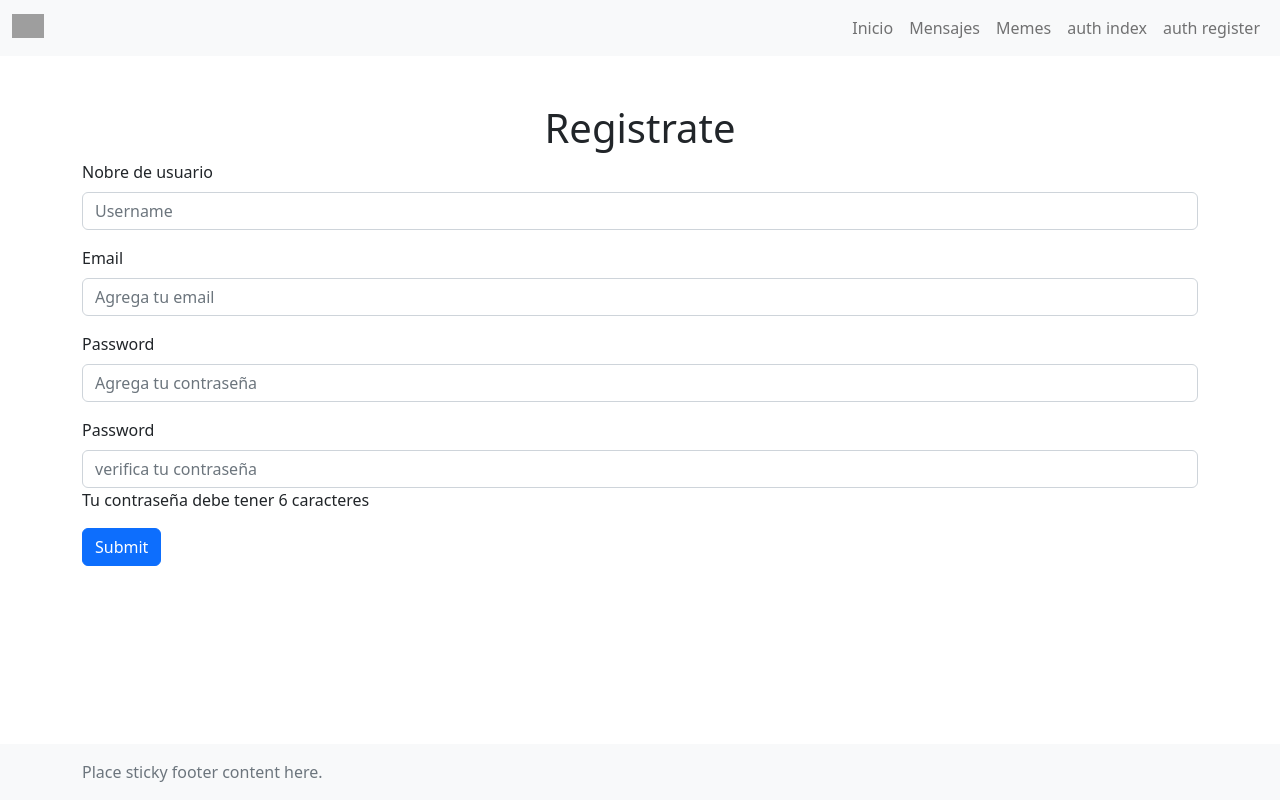
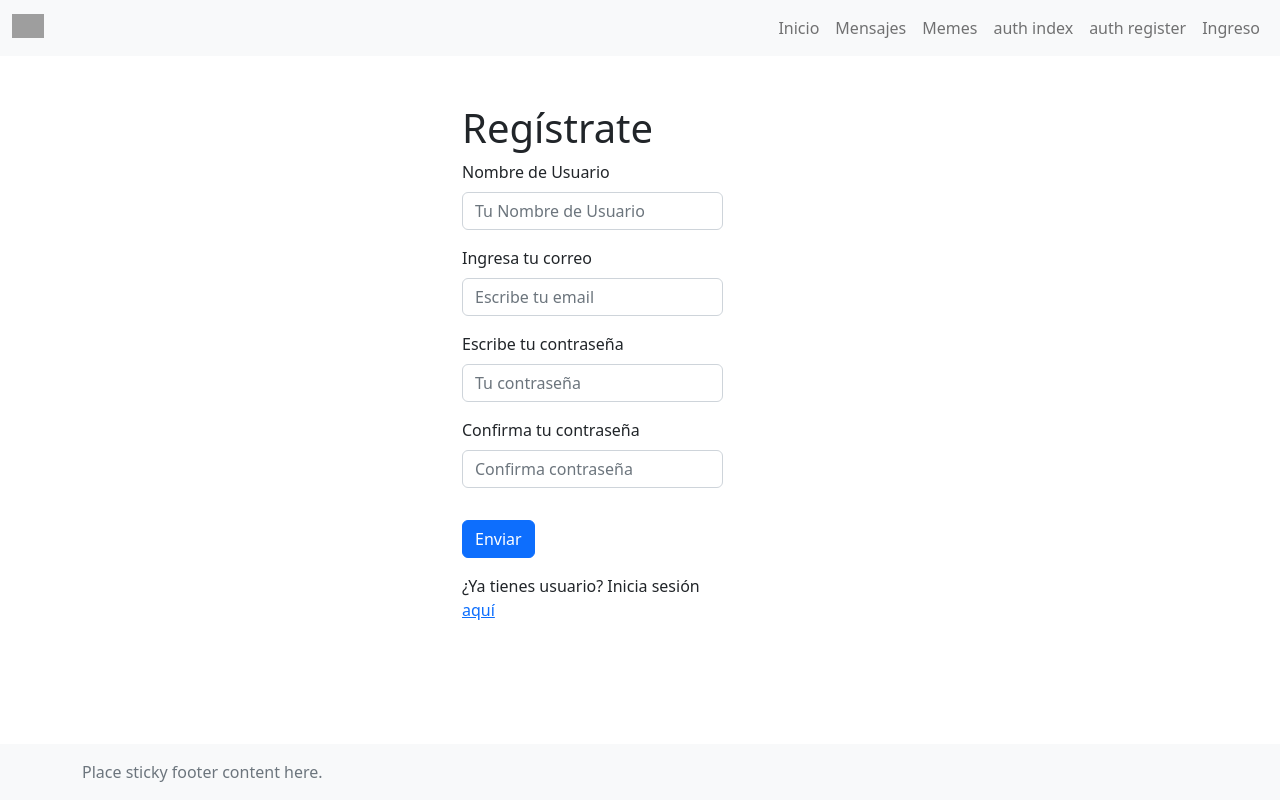
Before and after one commit to Nicomuga/flask_bootstrap, a Flask app: page /auth/register in a window 1280 px wide. Run offline with Flask 2, Linux system fonts and the light colour scheme; grey boxes are pictures that could not be loaded.

Commit message:
login y logout

```diff
--- a/app/__init__.py
+++ b/app/__init__.py
@@ -10,6 +10,7 @@ def create_app(config_class=Config):
     db.init_app(app)
     migrate.init_app(app,db)
     login_manager.init_app(app)
+
 
     # Register blueprints here
     # main blueprint
--- a/app/auth/routes.py
+++ b/app/auth/routes.py
@@ -1,8 +1,8 @@
 from app.auth import bp
 from flask import Flask, render_template, request, flash, redirect, url_for
-from flask_login import login_user
+from flask_login import login_user,logout_user, login_required
 from app.models.user import User
-from app.extensions import db, migrate
+from app.extensions import db
 
 @bp.route('/')
 def index():
@@ -25,9 +25,10 @@ def register():
         elif not password == password_confirm:
             flash('Las contrase;as no coinciden')
         else:
-            user = User(email = email , username = username,password_hash= password)
+            user = User(email = email , username = username,password = password)
             db.session.add(user)
             db.session.commit()
+            flash('usuario creado correctamente')
             return redirect(url_for('auth.index'))
     return render_template('auth/register.html')
 
@@ -36,7 +37,7 @@ def login():
     if request.method == 'POST':
         email = request.form['email']
         password = request.form['password']
-        remember = request.form['remember_me']
+        remember = request.form.get('remember_me')
         if not email:
                 flash('El correo es requerido')
         elif not password:
@@ -47,10 +48,20 @@ def login():
             if user and user.verify_password(password):
                 login_user(user, remember)
                 next = request.args.get('next')
-                if next is None:
-                    next = url_for(main.index)
+                if next is None or not next.startswith('/'):
+                    next = url_for('main.index')
+                flash(f'Bienvenido {user.username}')
                 return redirect(next)
             flash('usuario o password incorrecto')
+    return render_template('auth/login.html')
 
+@bp.route('logout')
+@login_required
+def logout():
+    logout_user()
+    flash('Sesión cerrada')
+    return redirect('/auth/login')
 
-    return render_template('auth/login.html')
+@bp.app_errorhandler(404)
+def page_not_found(error):
+        return render_template('page_not_found.html'), 404
--- a/app/main/routes.py
+++ b/app/main/routes.py
@@ -5,3 +5,8 @@ from flask import render_template
 @bp.route('/')
 def index():
     return render_template('index.html')
+
+@bp.app_errorhandler(404)
+def page_not_found(error):
+    print(error)
+    return render_template('page_not_found.html'), 404
--- a/app/models/user.py
+++ b/app/models/user.py
@@ -22,5 +22,5 @@ class User(UserMixin, db.Model):
     return check_password_hash(self.password_hash, password)
 
 @login_manager.user_loader
-def load_user(index):
+def load_user(id):
   return User.query.get(int(id))
--- a/app/templates/auth/register.html
+++ b/app/templates/auth/register.html
@@ -3,33 +3,39 @@
 {% block title %} User page {% endblock %}
 
 {% block body %}
-  <h1 class="text-center" >Registrate</h1>
-    <form method="post">
+<div class="row">
+    <div class="col-md-3 offset-md-4">
+        <h1>Regístrate</h1>
+
+        <form class="mb-3" method="post">
             <div class="mb-3">
-            <label for="username" class="form-label">Nobre de usuario</label>
-            <input type="text" name="username" id="username"
-            placeholder="Username"
-            value="{{ request.form['username'] }}" class="form-control"></input>
+                <label for="username" class="form-label">Nombre de Usuario</label>
+                <input type="text" name="username" id="username" placeholder="Tu Nombre de Usuario "
+                    value="{{ request.form['username'] }}" class="form-control">
             </div>
 
             <div class="mb-3">
-            <label for="email" class="form-label">Email</label>
-            <input type="text" name="email" id="email" placeholder="Agrega tu email"
-            value="{{ request.form['email'] }}" class="form-control"></input>
+                <label for="email" class="form-label"> Ingresa tu correo</label>
+                <input type="text" name="email" id="email" placeholder="Escribe tu email"
+                    value="{{ request.form['email'] }}" class="form-control">
             </div>
 
             <div class="mb-3">
-            <label for="password" class="form-label">Password</label>
-            <input type="password" name="password" id="password" placeholder="Agrega tu contraseña"
-            value="{{ request.form['password'] }}" class="form-control"></input>
+                <label for="password" class="form-label">Escribe tu contraseña</label>
+                <input type="password" name="password" id="password" placeholder="Tu contraseña"
+                    value="{{ request.form['password'] }}" class="form-control">
             </div>
 
             <div class="mb-3">
-            <label for="password_confirm" class="form-label">Password</label>
-            <input type="password" name="password_confirm" id="password_confirm" placeholder="verifica tu contraseña"
-            value="{{ request.form['password_confirm'] }}" class="form-control">Tu contraseña debe tener 6 caracteres</input>
+                <label for="password_confirm" class="form-label">Confirma tu contraseña</label>
+                <input type="password" name="password_confirm" id="password_confirm" placeholder="Confirma contraseña"
+                    value="{{ request.form['password_confirm'] }}" class="form-control">
             </div>
 
-        <button type="submit" class="btn btn-primary">Submit</button>
+            <button type="submit" class="btn btn-primary mt-3">Enviar</button>
         </form>
+        ¿Ya tienes usuario? Inicia sesión <a href="{{ url_for('auth.login') }}">aquí</a>
+    </div>
+</div>
+
 {% endblock %}
--- a/app/templates/includes/navbar.html
+++ b/app/templates/includes/navbar.html
@@ -25,6 +25,13 @@
         <li class="nav-item">
           <a href="{{url_for('auth.register')}}" class="nav-link">auth register</a>
         </li>
+        <li class="nav-item">
+          {% if current_user.is_authenticated %}
+          <a class="nav-link" aria-current="page" href="{{ url_for('auth.logout') }}">Salir</a>
+          {% else %}
+          <a class="nav-link" aria-current="page" href="{{ url_for('auth.login') }}">Ingreso</a>
+          {% endif %}
+        </li>
       </ul>
     </div>
   </div>
```
Also changed, not shown: app/templates/auth/login.html (+16 -13 lines), 1 other file. Lines whose indentation alone changed are shown as unchanged.
